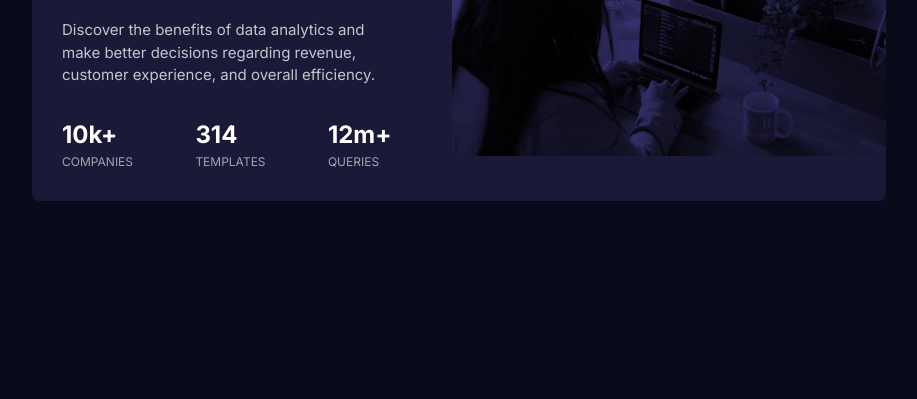
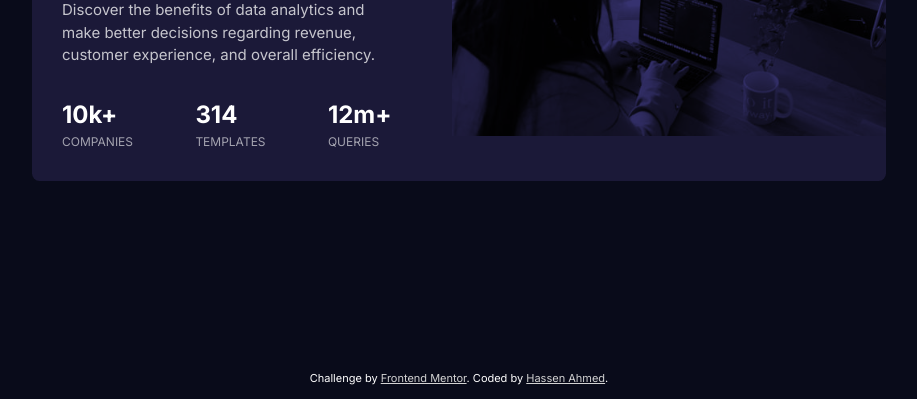
Before and after one commit to hassanidris/stats-preview-card-component, a plain HTML site: page index.html in a window 1280 px wide. Shown: the part 401-800 px from the top of the page, without its empty margins (181-1098 px from the left). Drawn offline with Linux system fonts and the light colour scheme.

Commit message:
Adjusting footer tag

```diff
--- a/assets/css/style.scss
+++ b/assets/css/style.scss
@@ -110,7 +110,7 @@ blockquote, q {
     display: flex;
     justify-content: center;
     align-items: center;
-    min-height: 100vh;
+    min-height: 95vh;
     padding: 2em;
     // color: hsl(var(--clr-white));
   }
--- a/index.html
+++ b/index.html
@@ -69,12 +69,11 @@
         </div>
       </article>
     </main>
-
-<!--     <div class="attribution">
+    <footer class="attribution">
       Challenge by
       <a href="https://www.frontendmentor.io?ref=challenge" target="_blank"
         >Frontend Mentor</a
       >. Coded by <a href="https://github.com/hassanidris">Hassen Ahmed</a>.
-    </div> -->
+    </footer>
   </body>
 </html>
```
Also changed, not shown: assets/css/style.css, 1 other file.
